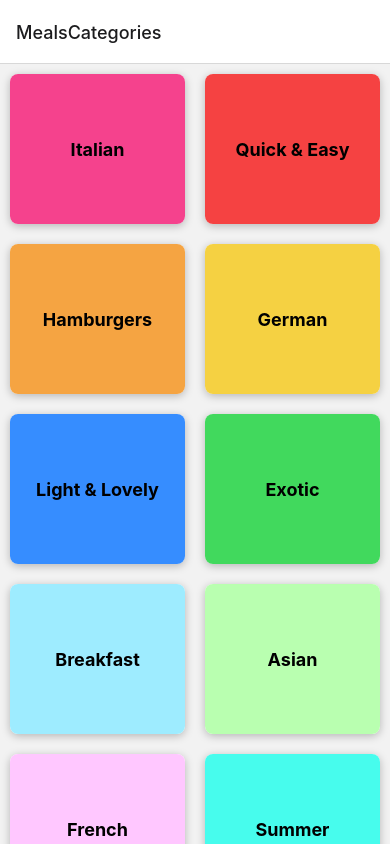
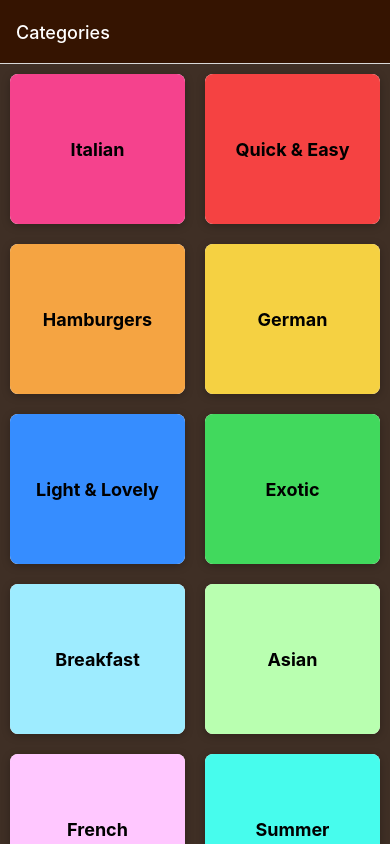
Before and after one commit to carlitoSwaaay/RNCourse-Meals-app, a React Native app: screen / in a window 390 px wide. Built offline with nearby package versions, Linux system fonts and the light colour scheme.

Commit message:
improved styling

```diff
--- a/App.js
+++ b/App.js
@@ -13,9 +13,19 @@ export default function App() {
     <>
       <StatusBar style={'dark'} />
       <NavigationContainer>
-        <Stack.Navigator>
-          <Stack.Screen name="MealsCategories" component={CategoriesScreen} />
-          <Stack.Screen name="MealsOverview" component={MealsOverviewScreen} />
+        <Stack.Navigator screenOptions={{
+          headerStyle: { backgroundColor: '#351401' },
+          headerTintColor: 'white',
+          contentStyle: { backgroundColor: '#3f2f25' },
+        }}
+        >
+          <Stack.Screen name="MealsCategories"
+            component={CategoriesScreen}
+            options={{ title: 'Categories' }}
+          />
+          <Stack.Screen name="MealsOverview"
+            component={MealsOverviewScreen}
+          />
         </Stack.Navigator>
       </NavigationContainer>
     </>
--- a/app.json
+++ b/app.json
@@ -6,7 +6,7 @@
     "orientation": "portrait",
     "icon": "./assets/icon.png",
     "backgroundColor": "#24180f",
-    "userInterfaceStyle": "light",
+    "userInterfaceStyle": "automatic",
     "splash": {
       "image": "./assets/splash.png",
       "resizeMode": "contain",
```
